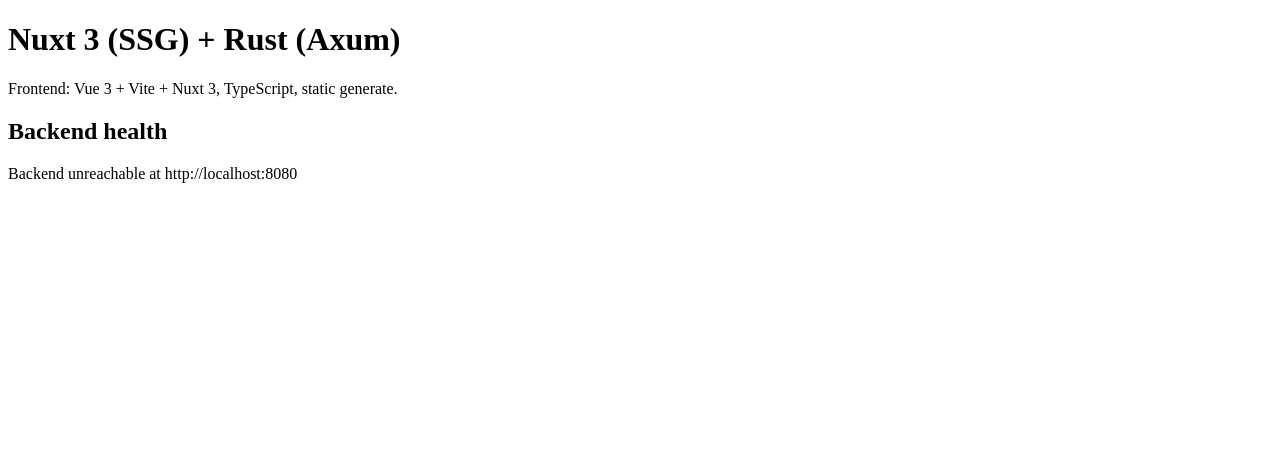
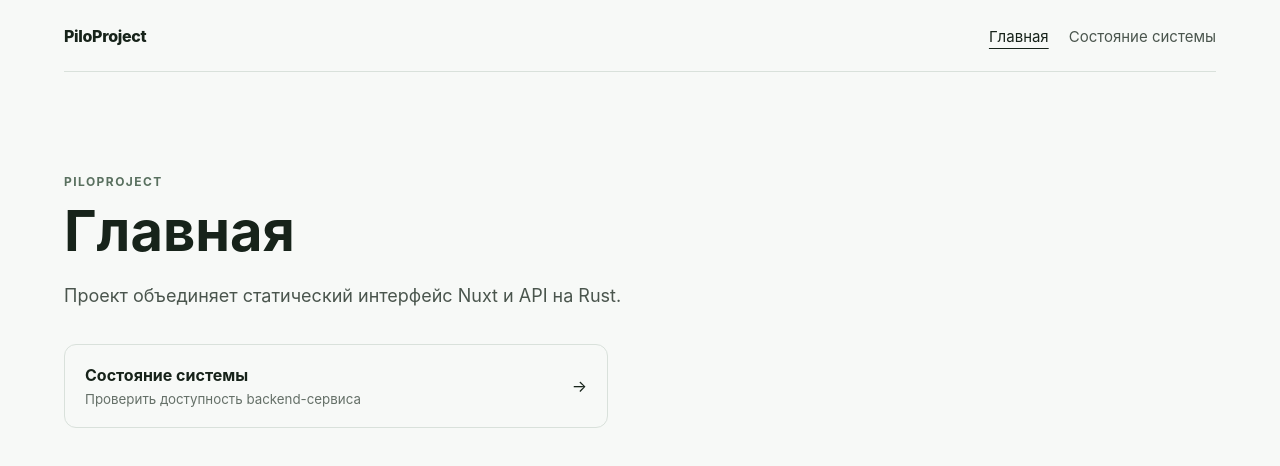
Before and after one commit to ed1ct7/piloproject, a Nuxt app in the folder frontend/: page / in a window 1280 px wide. Shown: the top 466 px of the page. Built offline with nearby package versions, Linux system fonts and the light colour scheme; no server answers.

Commit message:
feat(frontend): add navigation and system status page

```diff
--- a/frontend/app.vue
+++ b/frontend/app.vue
@@ -1,3 +1,12 @@
+<script setup lang="ts">
+useHead({
+  htmlAttrs: {
+    lang: 'ru',
+  },
+  titleTemplate: title => title ? `${title} · PiloProject` : 'PiloProject',
+})
+</script>
+
 <template>
   <NuxtLayout>
     <NuxtPage />
--- /dev/null
+++ b/frontend/layouts/default.vue
@@ -0,0 +1,119 @@
+<script setup lang="ts">
+const route = useRoute()
+
+const navigation = [
+  { label: 'Главная', to: '/' },
+  { label: 'Состояние системы', to: '/system-status' },
+]
+</script>
+
+<template>
+  <div class="site-shell">
+    <header class="site-header">
+      <NuxtLink
+        class="brand"
+        to="/"
+      >
+        PiloProject
+      </NuxtLink>
+
+      <nav aria-label="Основная навигация">
+        <ul>
+          <li
+            v-for="item in navigation"
+            :key="item.to"
+          >
+            <NuxtLink
+              :to="item.to"
+              :class="{ 'nav-link--active': route.path === item.to }"
+              :aria-current="route.path === item.to ? 'page' : undefined"
+            >
+              {{ item.label }}
+            </NuxtLink>
+          </li>
+        </ul>
+      </nav>
+    </header>
+
+    <main>
+      <slot />
+    </main>
+  </div>
+</template>
+
+<style>
+:root {
+  color: #17231a;
+  background: #f7f9f7;
+  font-family: Inter, ui-sans-serif, system-ui, -apple-system, BlinkMacSystemFont, "Segoe UI", sans-serif;
+  color-scheme: light;
+}
+
+* {
+  box-sizing: border-box;
+}
+
+body {
+  margin: 0;
+}
+
+.site-shell {
+  width: min(72rem, calc(100% - 2rem));
+  margin: 0 auto;
+}
+
+.site-header {
+  display: flex;
+  align-items: center;
+  justify-content: space-between;
+  min-height: 4.5rem;
+  border-bottom: 1px solid #d9e1db;
+  gap: 2rem;
+}
+
+.brand {
+  color: inherit;
+  font-weight: 800;
+  letter-spacing: -0.02em;
+  text-decoration: none;
+}
+
+nav ul {
+  display: flex;
+  margin: 0;
+  padding: 0;
+  gap: 1.25rem;
+  list-style: none;
+}
+
+nav a {
+  color: #4a554d;
+  font-size: 0.9375rem;
+  text-decoration: none;
+}
+
+nav a:hover,
+nav .nav-link--active {
+  color: #17231a;
+  text-decoration: underline;
+  text-underline-offset: 0.35rem;
+}
+
+main {
+  padding: clamp(3rem, 8vw, 7rem) 0;
+}
+
+@media (max-width: 38rem) {
+  .site-header {
+    align-items: flex-start;
+    flex-direction: column;
+    justify-content: center;
+    padding: 1rem 0;
+    gap: 0.75rem;
+  }
+
+  nav ul {
+    flex-wrap: wrap;
+  }
+}
+</style>
--- a/frontend/nuxt.config.ts
+++ b/frontend/nuxt.config.ts
@@ -9,7 +9,7 @@
     preset: 'static',
     prerender: {
       crawlLinks: true,
-      routes: ['/'],
+      routes: ['/', '/system-status'],
     },
   },
 
--- a/frontend/pages/index.vue
+++ b/frontend/pages/index.vue
@@ -1,17 +1,78 @@
 <script setup lang="ts">
-const apiBase = useApiBase()
-const { data: health, error } = await useHealth()
+useSeoMeta({
+  title: 'Главная',
+  description: 'Главная страница PiloProject со ссылками на основные разделы.',
+})
 </script>
 
 <template>
-  <main>
-    <h1>Nuxt 3 (SSG) + Rust (Axum)</h1>
-    <p>Frontend: Vue 3 + Vite + Nuxt 3, TypeScript, static generate.</p>
+  <section>
+    <p class="eyebrow">PiloProject</p>
+    <h1>Главная</h1>
+    <p class="lead">
+      Проект объединяет статический интерфейс Nuxt и API на Rust.
+    </p>
 
-    <section>
-      <h2>Backend health</h2>
-      <p v-if="error">Backend unreachable at {{ apiBase }}</p>
-      <pre v-else>{{ health }}</pre>
-    </section>
-  </main>
+    <NuxtLink
+      class="page-card"
+      to="/system-status"
+    >
+      <span>
+        <strong>Состояние системы</strong>
+        <small>Проверить доступность backend-сервиса</small>
+      </span>
+      <span aria-hidden="true">→</span>
+    </NuxtLink>
+  </section>
 </template>
+
+<style scoped>
+.eyebrow {
+  margin: 0 0 0.5rem;
+  color: #59705f;
+  font-size: 0.75rem;
+  font-weight: 700;
+  letter-spacing: 0.12em;
+  text-transform: uppercase;
+}
+
+h1 {
+  margin: 0;
+  font-size: clamp(2rem, 6vw, 3.5rem);
+}
+
+.lead {
+  max-width: 42rem;
+  margin: 1rem 0 2rem;
+  color: #4a554d;
+  font-size: 1.125rem;
+  line-height: 1.7;
+}
+
+.page-card {
+  display: flex;
+  align-items: center;
+  justify-content: space-between;
+  max-width: 34rem;
+  padding: 1.25rem;
+  border: 1px solid #d9e1db;
+  border-radius: 0.75rem;
+  color: inherit;
+  text-decoration: none;
+  transition: border-color 160ms ease, transform 160ms ease;
+}
+
+.page-card:hover {
+  border-color: #59705f;
+  transform: translateY(-2px);
+}
+
+.page-card span:first-child {
+  display: grid;
+  gap: 0.35rem;
+}
+
+.page-card small {
+  color: #657068;
+}
+</style>
--- /dev/null
+++ b/frontend/pages/system-status.vue
@@ -0,0 +1,76 @@
+<script setup lang="ts">
+useSeoMeta({
+  title: 'Состояние системы',
+  description: 'Проверка доступности backend-сервиса PiloProject.',
+})
+
+const apiBase = useApiBase()
+const { data: health, error } = await useHealth()
+</script>
+
+<template>
+  <section>
+    <p class="eyebrow">Диагностика</p>
+    <h1>Состояние системы</h1>
+    <p class="lead">
+      Результат проверки соединения между интерфейсом Nuxt и backend-сервисом Rust.
+    </p>
+
+    <div
+      class="status-card"
+      :class="{ 'status-card--error': error }"
+    >
+      <h2>{{ error ? 'Сервис недоступен' : 'Сервис работает' }}</h2>
+      <p v-if="error">
+        Не удалось подключиться к backend-сервису по адресу {{ apiBase }}.
+      </p>
+      <pre v-else>{{ health }}</pre>
+    </div>
+  </section>
+</template>
+
+<style scoped>
+.eyebrow {
+  margin: 0 0 0.5rem;
+  color: #59705f;
+  font-size: 0.75rem;
+  font-weight: 700;
+  letter-spacing: 0.12em;
+  text-transform: uppercase;
+}
+
+h1 {
+  margin: 0;
+  font-size: clamp(2rem, 6vw, 3.5rem);
+}
+
+.lead {
+  max-width: 42rem;
+  margin: 1rem 0 2rem;
+  color: #4a554d;
+  font-size: 1.125rem;
+  line-height: 1.7;
+}
+
+.status-card {
+  max-width: 42rem;
+  padding: 1.25rem;
+  border-left: 0.3rem solid #3c7a4c;
+  border-radius: 0.5rem;
+  background: #edf7ef;
+}
+
+.status-card--error {
+  border-left-color: #ad3f36;
+  background: #fff0ee;
+}
+
+.status-card h2 {
+  margin-top: 0;
+}
+
+.status-card pre {
+  margin-bottom: 0;
+  overflow-x: auto;
+}
+</style>
```
Also changed, not shown: 1 other file (tests, documents, lock files or other folders).
